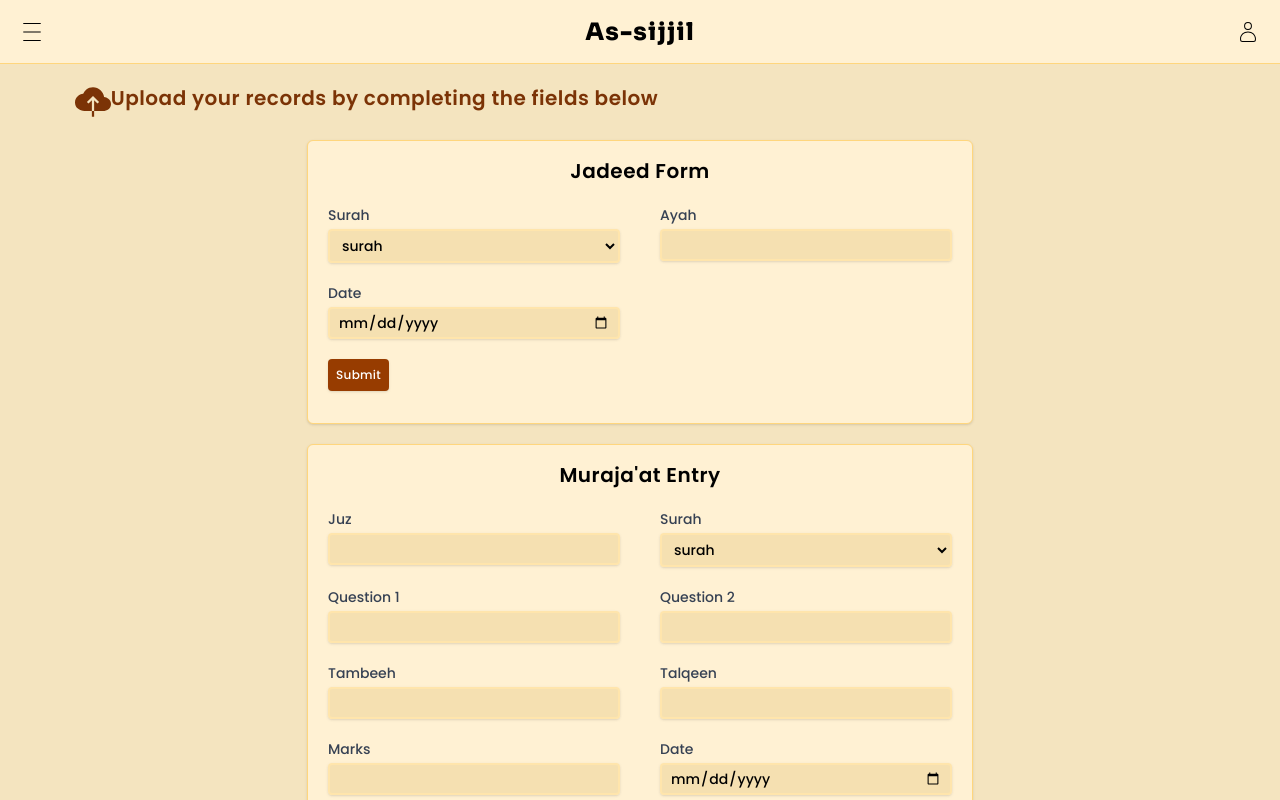
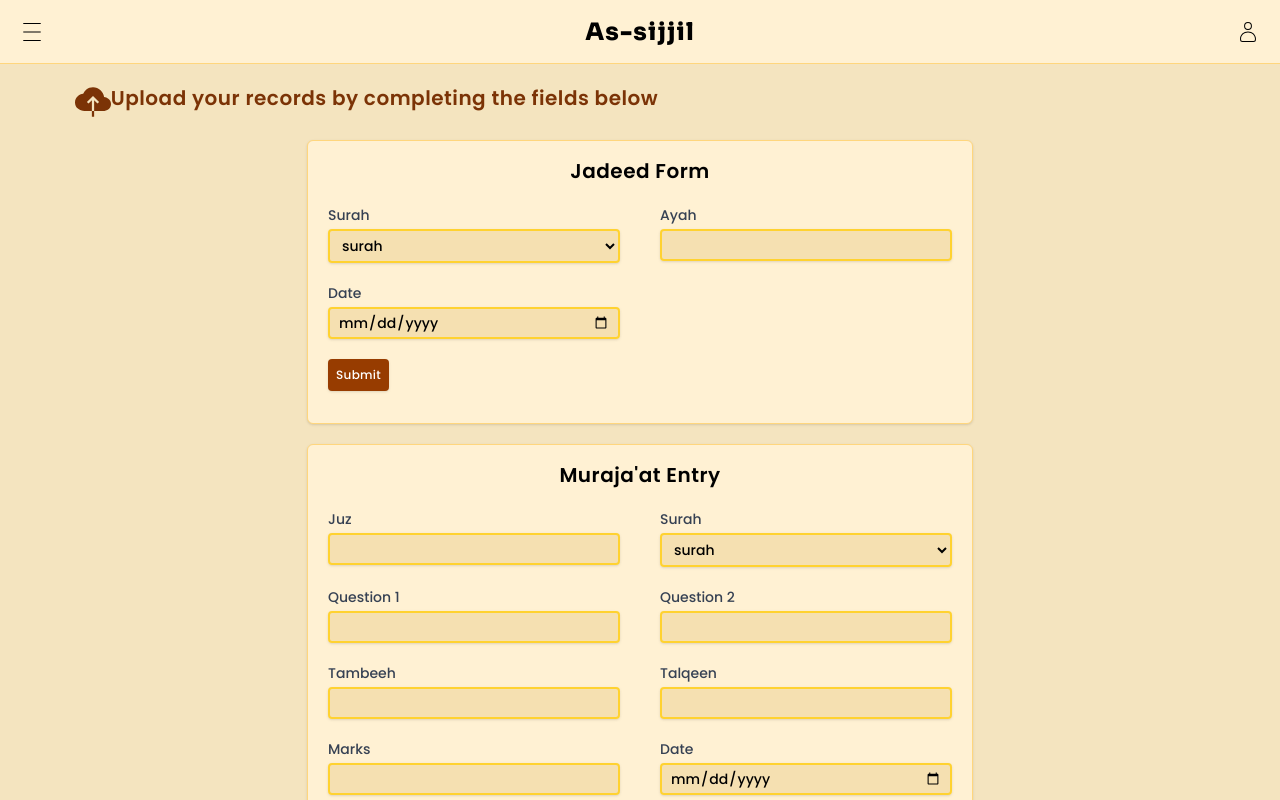
Before and after one commit to huzefa63/as-sijjil, a Next.js app: page /entry in a window 1280 px wide. Shown: the top 800 px of the page. Built offline with nearby package versions, Linux system fonts and the light colour scheme.

Commit message:
changed border color in form fields

```diff
--- a/app/_components/forms/EntryForm.jsx
+++ b/app/_components/forms/EntryForm.jsx
@@ -30,7 +30,7 @@ function EntryForm({formHeading,inputFields,submitHandler}) {
                       type={el.type}
                       required={el.required}
                       name={el.name}
-                      className="bg-(--background) shadow-sm focus:outline-none focus:border-2 focus:border-amber-300 transition-all duration-500 ease-in-out border-2 border-(--border) rounded-sm px-2 py-1 w-full"
+                      className="bg-(--background) shadow-sm focus:outline-none focus:border-2 focus:border-amber-300 transition-all duration-500 ease-in-out border-2 border-amber-300 rounded-sm px-2 py-1 w-full"
                     />
                   )}
                   {el.type === "select" && (
@@ -40,7 +40,7 @@ function EntryForm({formHeading,inputFields,submitHandler}) {
                       })}
                       required={el.required}
                       name={el.name}
-                      className="bg-(--background) shadow-sm focus:outline-none focus:border-2 focus:border-amber-300 transition-all duration-500 ease-in-out border-2 border-(--border) rounded-sm px-2 py-1 w-full"
+                      className="bg-(--background) shadow-sm focus:outline-none focus:border-2 focus:border-amber-300 transition-all duration-500 ease-in-out border-2 border-amber-300 rounded-sm px-2 py-1 w-full"
                     >
                       {el.options.map((el, i) => (
                         <option key={el} value={el}>
```
